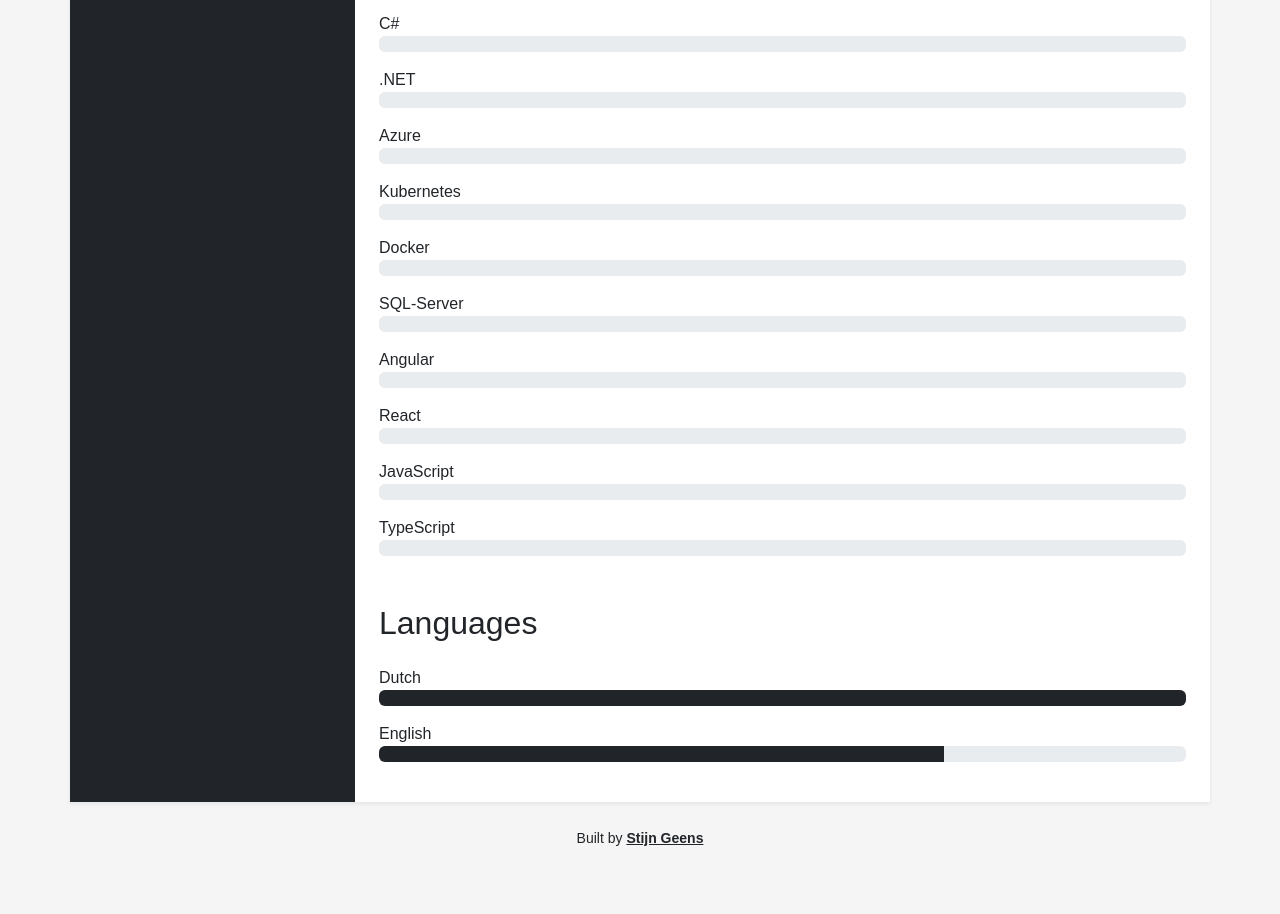
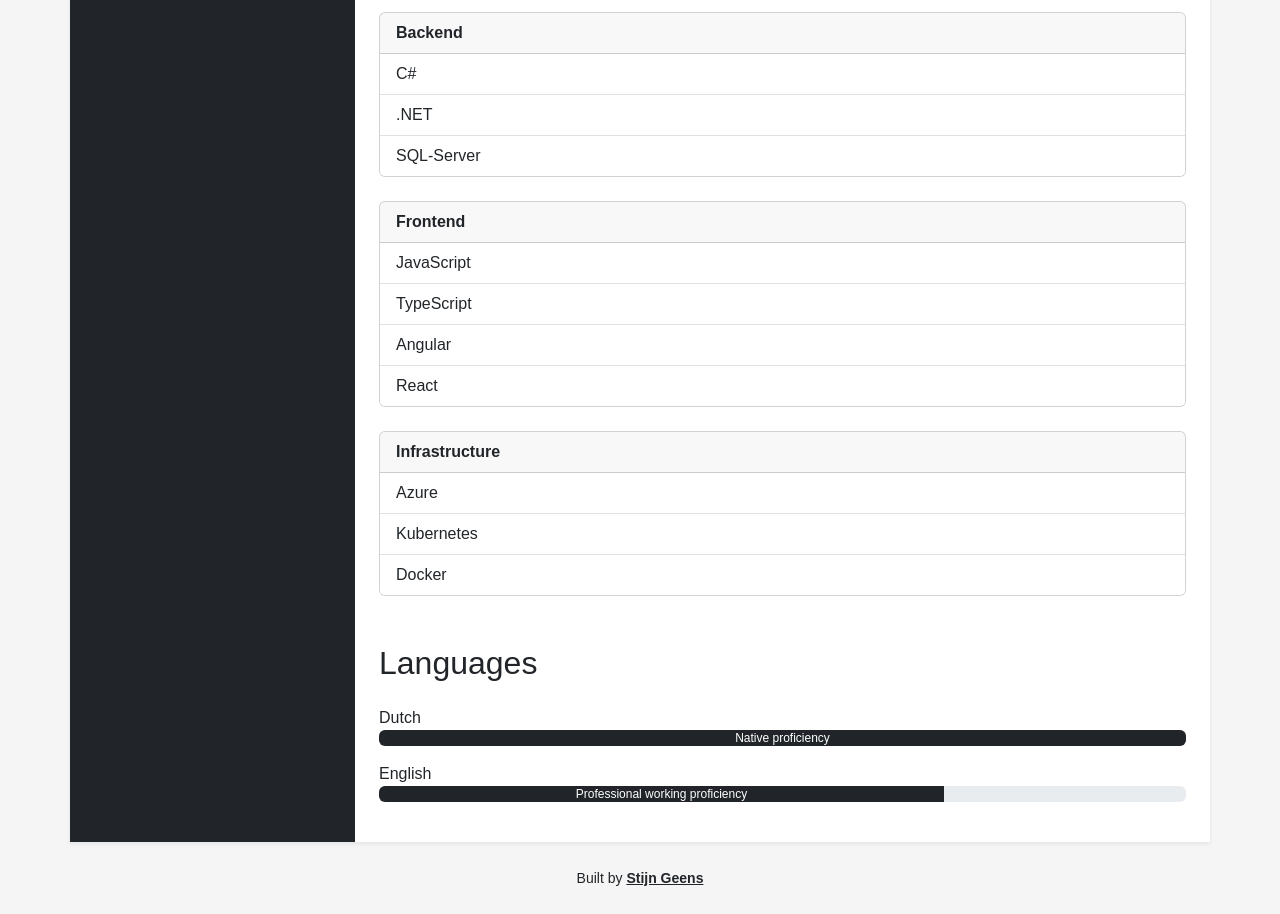
Before and after one commit to degeens/resume, a website: page index.html in a window 1280 px wide. Shown: the part 1800-2714 px from the top of the page. Before the commit the page ends 2674 px from the top, so only its background shows below. Drawn offline with Linux system fonts and the light colour scheme.

Commit message:
Move skills to unordered lists instead of progress bars

```diff
--- a/index.html
+++ b/index.html
@@ -163,82 +163,59 @@
                 </section>
                 <section>
                     <h2 class="mt-5 mb-4">Skills</h2>
-                    <ul class="list-unstyled">
-                        <li>
-                            C#
-                            <div class="progress mb-3">
-                                <div class="progress-bar bg-dark" role="progressbar" style="width: 0%" aria-valuenow="0" aria-valuemin="0" aria-valuemax="100"></div>
+                    <div class="row">
+                        <div class="col-xxl-4 mb-4 mb-xxl-0">
+                            <div class="card">
+                                <div class="card-header fw-bold">
+                                Backend
                                 </div>
-                        </li>
-                        <li>
-                            .NET
-                            <div class="progress mb-3">
-                                <div class="progress-bar bg-dark" role="progressbar" style="width: 0%" aria-valuenow="0" aria-valuemin="0" aria-valuemax="100"></div>
+                                <ul class="list-group list-group-flush">
+                                    <li class="list-group-item">C#</li>
+                                    <li class="list-group-item">.NET</li>
+                                    <li class="list-group-item">SQL-Server</li>
+                                </ul>
                             </div>
-                        </li>
-                        <li>
-                            Azure
-                            <div class="progress mb-3">
-                                <div class="progress-bar bg-dark" role="progressbar" style="width: 0%" aria-valuenow="0" aria-valuemin="0" aria-valuemax="100"></div>
                         </div>
-                        </li>
-                        <li>
-                            Kubernetes
-                            <div class="progress mb-3">
-                                <div class="progress-bar bg-dark" role="progressbar" style="width: 0%" aria-valuenow="0" aria-valuemin="0" aria-valuemax="100"></div>
+                        <div class="col-xxl-4 mb-4 mb-xxl-0">
+                            <div class="card">
+                                <div class="card-header fw-bold">
+                                Frontend
                                 </div>
-                        </li>
-                        <li>
-                            Docker
-                            <div class="progress mb-3">
-                                <div class="progress-bar bg-dark" role="progressbar" style="width: 0%" aria-valuenow="0" aria-valuemin="0" aria-valuemax="100"></div>
+                                <ul class="list-group list-group-flush">
+                                    <li class="list-group-item">JavaScript</li>
+                                    <li class="list-group-item">TypeScript</li>
+                                    <li class="list-group-item">Angular</li>
+                                    <li class="list-group-item">React</li>
+                                </ul>
                             </div>
-                        </li>
-                        <li>
-                            SQL-Server
-                            <div class="progress mb-3">
-                                <div class="progress-bar bg-dark" role="progressbar" style="width: 0%" aria-valuenow="0" aria-valuemin="0" aria-valuemax="100"></div>
                         </div>
-                        </li>
-                        <li>
-                            Angular
-                            <div class="progress mb-3">
-                                <div class="progress-bar bg-dark" role="progressbar" style="width: 0%" aria-valuenow="0" aria-valuemin="0" aria-valuemax="100"></div>
+                        <div class="col-xxl-4">
+                            <div class="card">
+                                <div class="card-header fw-bold">
+                                Infrastructure
                                 </div>
-                        </li>
-                        <li>
-                            React
-                            <div class="progress mb-3">
-                                <div class="progress-bar bg-dark" role="progressbar" style="width: 0%" aria-valuenow="0" aria-valuemin="0" aria-valuemax="100"></div>
+                                <ul class="list-group list-group-flush">
+                                    <li class="list-group-item">Azure</li>
+                                    <li class="list-group-item">Kubernetes</li>
+                                    <li class="list-group-item">Docker</li>
+                                </ul>
                             </div>
-                        </li>
-                        <li>
-                            JavaScript
-                            <div class="progress mb-3">
-                                <div class="progress-bar bg-dark" role="progressbar" style="width: 0%" aria-valuenow="0" aria-valuemin="0" aria-valuemax="100"></div>
                         </div>
-                        </li>
-                        <li>
-                            TypeScript
-                            <div class="progress mb-3">
-                                <div class="progress-bar bg-dark" role="progressbar" style="width: 0%" aria-valuenow="0" aria-valuemin="0" aria-valuemax="100"></div>
                     </div>
-                        </li>
-                    </ul>
-                </section>
+                </sectin>
                 <section>
                     <h2 class="mt-5 mb-4">Languages</h2>
                     <ul class="list-unstyled">
-                        <li>
+                        <li class="mb-3">
                             Dutch
-                            <div class="progress mb-3">
-                                <div class="progress-bar bg-dark" role="progressbar" style="width: 100%" aria-valuenow="100" aria-valuemin="0" aria-valuemax="100"></div>
+                            <div class="progress">
+                                <div class="progress-bar bg-dark" role="progressbar" style="width: 100%" aria-valuenow="100" aria-valuemin="0" aria-valuemax="100">Native proficiency</div>
                             </div>
                         </li>
-                        <li>
+                        <li class="mb-3">
                             English
-                            <div class="progress mb-3">
-                                <div class="progress-bar bg-dark" role="progressbar" style="width: 70%" aria-valuenow="70" aria-valuemin="0" aria-valuemax="100"></div>
+                            <div class="progress">
+                                <div class="progress-bar bg-dark" role="progressbar" style="width: 70%" aria-valuenow="70" aria-valuemin="0" aria-valuemax="100">Professional working proficiency</div>
                             </div>
                         </li>
                     </ul>
```
Lines whose indentation alone changed are shown as unchanged.
